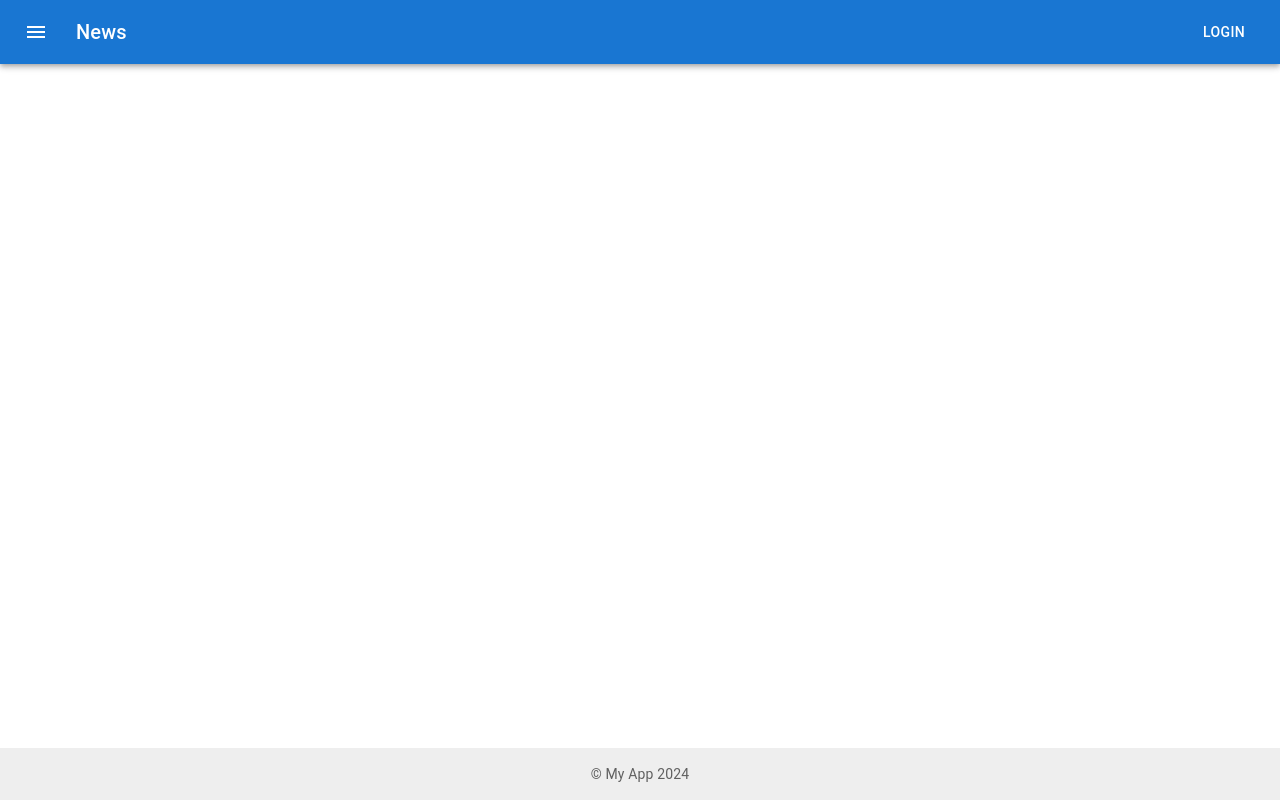
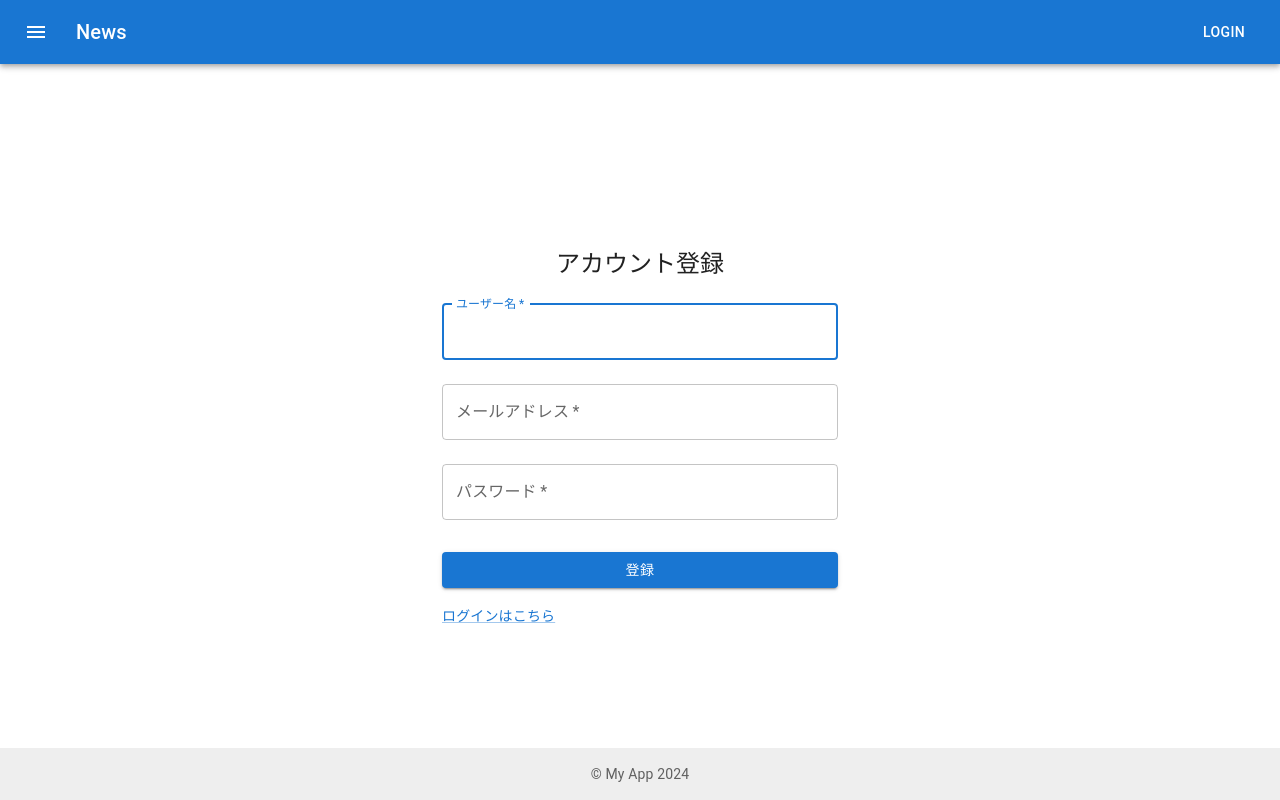
Before and after one commit to ryory2/react-app, a React (Create React App) app: page /Register2 in a window 1280 px wide. Built offline with nearby package versions, Linux system fonts and the light colour scheme.

Commit message:
【概要】ログイン、登録画面を実装 【関連処理】

```diff
--- a/src/App.tsx
+++ b/src/App.tsx
@@ -9,6 +9,8 @@ import OtpVerification from './pages/OtpVerification';
 import Register from './pages/Register';
 import Box from '@mui/material/Box';
 import CssBaseline from '@mui/material/CssBaseline';
+import Login2 from './pages/Login2';
+import Register2 from './pages/Register2';
 
 const App: React.FC = () => {
   return (
@@ -20,6 +22,8 @@ const App: React.FC = () => {
           <Routes>
             <Route path="/" element={<Home />} />
             <Route path="/login" element={<Login />} />
+            <Route path="/login2" element={<Login2 />} />
+            <Route path="/Register2" element={<Register2 />} />
             <Route path="/otp-verification" element={<OtpVerification />} />
             <Route path="/register" element={<Register />} />
           </Routes>
--- /dev/null
+++ b/src/pages/Login2.tsx
@@ -0,0 +1,64 @@
+import React, { useState } from 'react';
+import axios from 'axios';
+import { TextField, Button, Container, Typography } from '@mui/material';
+
+const Register2: React.FC = () => {
+  const [mail, setMail] = useState('');
+  const [password, setPassword] = useState('');
+  const [errors, setErrors] = useState<{ mail?: string; password?: string }>({});
+
+  const handleRegister = async () => {
+    try {
+      const response = await axios.post('/register', { mail, password });
+      if (response.status === 200) {
+        const token = response.data.token;
+        // JWTトークンを適切に保存（例: localStorage）
+        localStorage.setItem('jwtToken', token);
+        // 成功時の画面遷移
+        window.location.href = '/success'; // 適切な成功画面に遷移
+      }
+    } catch (error) {
+      if (axios.isAxiosError(error) && error.response) {
+        if (error.response.status === 400) {
+          // 400エラーの場合、各項目の下にエラーメッセージを表示
+          setErrors(error.response.data.errors);
+        } else {
+          // その他のエラー処理
+          console.error('Unexpected error:', error.response.data);
+        }
+      }
+    }
+  };
+
+  return (
+    <Container>
+      <Typography variant="h4" gutterBottom>
+        Register
+      </Typography>
+      <TextField
+        label="Mail"
+        value={mail}
+        onChange={(e) => setMail(e.target.value)}
+        error={Boolean(errors.mail)}
+        helperText={errors.mail}
+        fullWidth
+        margin="normal"
+      />
+      <TextField
+        label="Password"
+        type="password"
+        value={password}
+        onChange={(e) => setPassword(e.target.value)}
+        error={Boolean(errors.password)}
+        helperText={errors.password}
+        fullWidth
+        margin="normal"
+      />
+      <Button variant="contained" color="primary" onClick={handleRegister}>
+        Register
+      </Button>
+    </Container>
+  );
+};
+
+export default Register2;
--- /dev/null
+++ b/src/pages/Register2.tsx
@@ -0,0 +1,66 @@
+import React from 'react';
+import { Button, TextField, Link, Container, Box, Typography } from '@mui/material';
+import { Link as RouterLink } from 'react-router-dom';
+
+const Register2: React.FC = () => {
+  return (
+    <Container component="main" maxWidth="xs">
+      <Box
+        sx={{
+          marginTop: 8,
+          display: 'flex',
+          flexDirection: 'column',
+          alignItems: 'center',
+        }}
+      >
+        <Typography component="h1" variant="h5">
+          アカウント登録
+        </Typography>
+        <Box component="form" noValidate sx={{ mt: 1 }}>
+          <TextField
+            margin="normal"
+            required
+            fullWidth
+            id="username"
+            label="ユーザー名"
+            name="username"
+            autoComplete="username"
+            autoFocus
+          />
+          <TextField
+            margin="normal"
+            required
+            fullWidth
+            id="email"
+            label="メールアドレス"
+            name="email"
+            autoComplete="email"
+          />
+          <TextField
+            margin="normal"
+            required
+            fullWidth
+            name="password"
+            label="パスワード"
+            type="password"
+            id="password"
+            autoComplete="current-password"
+          />
+          <Button
+            type="submit"
+            fullWidth
+            variant="contained"
+            sx={{ mt: 3, mb: 2 }}
+          >
+            登録
+          </Button>
+          <Link component={RouterLink} to="/login2" variant="body2">
+            ログインはこちら
+          </Link>
+        </Box>
+      </Box>
+    </Container>
+  );
+};
+
+export default Register2;
--- a/tsconfig.json
+++ b/tsconfig.json
@@ -42,8 +42,5 @@
     //"react-jsxdev": React 17+の開発時の自動JSXランタイムに対応した設定です。開発モードでの使用を想定しています。
     //"react-native": React Native用のJSX変換設定です。
     "jsx": "react-jsx"
-  },
-  "include": [
-    "src"
-  ]
+  }
 }
```
